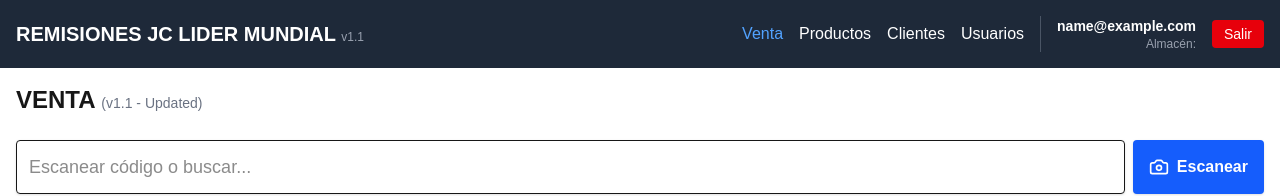
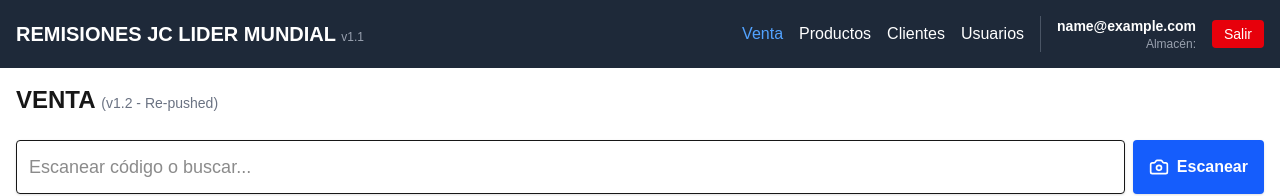
Before and after one commit to Mollejas/pos-app, a Next.js app: page / in a window 1280 px wide. Shown: the top 196 px of the page. Built offline with nearby package versions, Linux system fonts and the light colour scheme; no server answers; sample sign-in values are in the browser's storage.

Commit message:
Manual Trigger: Force Vercel redeploy v1.2

```diff
--- a/src/app/page.tsx
+++ b/src/app/page.tsx
@@ -22,7 +22,7 @@ export default function Home() {
 
   return (
     <div>
-      <h1 className="text-2xl font-bold mb-6">VENTA <span className="text-sm font-normal text-gray-500">(v1.1 - Updated)</span></h1>
+      <h1 className="text-2xl font-bold mb-6">VENTA <span className="text-sm font-normal text-gray-500">(v1.2 - Re-pushed)</span></h1>
       <POSInterface />
     </div>
   );
```
